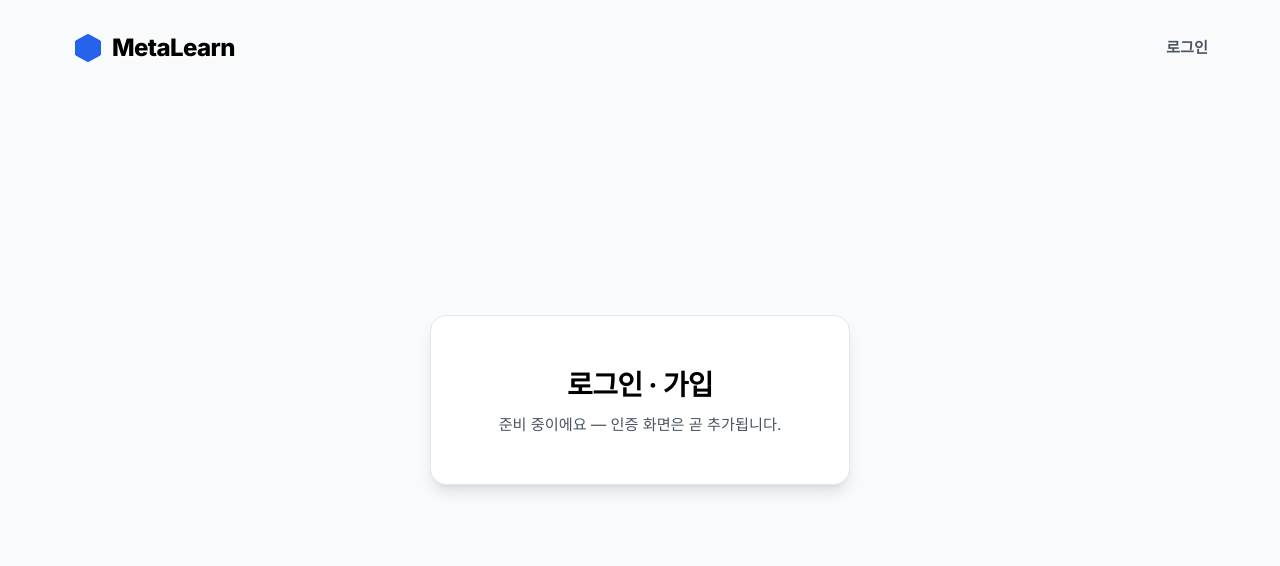
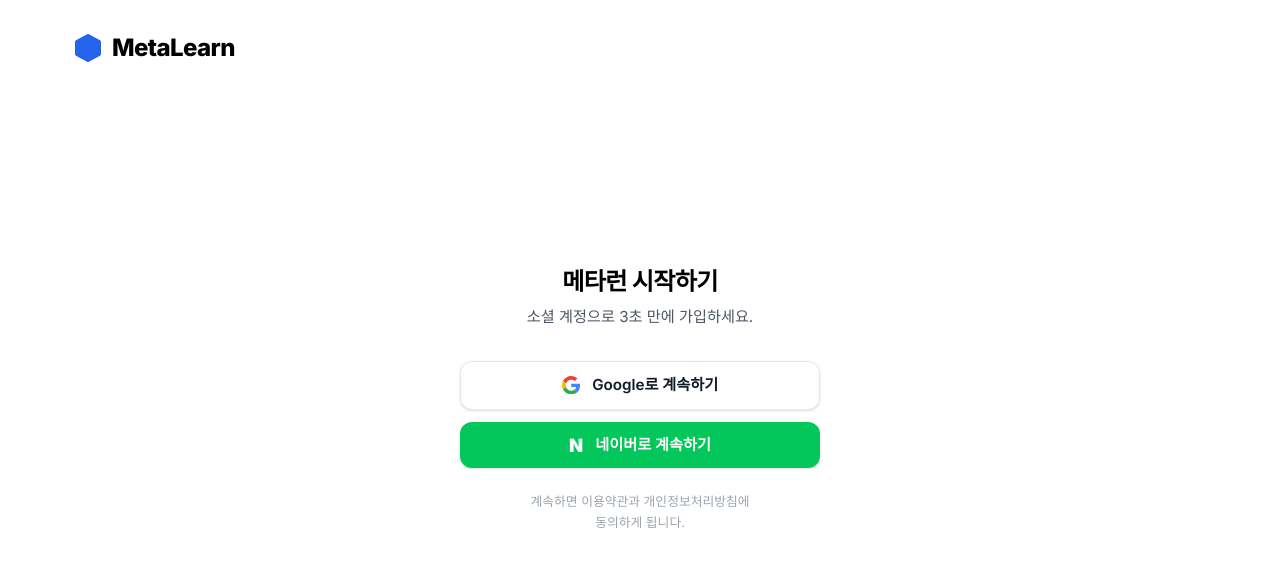
Before and after one commit to Ai-Rookie-Confirmation-Bias/metalearn, a React (Vite) app in the folder frontend/: page /login in a window 1280 px wide. Shown: the top 566 px of the page. Built offline with nearby package versions, Linux system fonts and the light colour scheme; no server answers.

Commit message:
feat: 소셜 로그인 페이지 + 랜딩 스크롤 스냅/UI 통일

```diff
--- a/frontend/src/App.tsx
+++ b/frontend/src/App.tsx
@@ -1,8 +1,11 @@
-import { Outlet, Link } from "react-router-dom";
+import { Outlet, Link, useLocation } from "react-router-dom";
 import { HexagonIcon } from "@phosphor-icons/react";
 
 // 앱 셸: 모든 페이지 공통 글로벌 헤더(로고) + 페이지 콘텐츠 슬롯
 export default function App() {
+  // 인증 페이지에선 헤더 로그인 링크 숨김 (이미 그 페이지라 중복)
+  const isAuthPage = useLocation().pathname === "/login";
+
   return (
     <>
       <header className="fixed left-0 top-0 z-[100] w-full py-8 pointer-events-none">
@@ -14,12 +17,14 @@
             <HexagonIcon weight="fill" className="text-[2rem] text-accent" />
             <span>MetaLearn</span>
           </Link>
-          <Link
-            to="/login"
-            className="pointer-events-auto text-[0.95rem] font-semibold text-text-secondary hover:text-primary transition-colors [text-shadow:0_2px_4px_rgba(255,255,255,0.8)]"
-          >
-            로그인
-          </Link>
+          {!isAuthPage && (
+            <Link
+              to="/login"
+              className="pointer-events-auto rounded-xl border border-border-primary bg-white px-5 py-2 text-[0.9rem] font-semibold text-text-primary shadow-sm hover:bg-bg-secondary transition-colors"
+            >
+              로그인
+            </Link>
+          )}
         </div>
       </header>
       <Outlet />
--- a/frontend/src/app/routes.tsx
+++ b/frontend/src/app/routes.tsx
@@ -2,7 +2,7 @@
 
 import App from "@/App";
 import { LandingPage } from "@/pages/LandingPage";
-import { LoginPage } from "@/pages/LoginPage";
+import { AuthPage } from "@/pages/AuthPage";
 import { LearningPage } from "@/pages/LearningPage";
 
 // URL 기반 페이지 매핑 지도
@@ -14,7 +14,7 @@
     element: <App />,
     children: [
       { index: true, element: <LandingPage /> },
-      { path: "login", element: <LoginPage /> },
+      { path: "login", element: <AuthPage /> },
       { path: "learning", element: <LearningPage /> },
     ],
   },
--- /dev/null
+++ b/frontend/src/pages/AuthPage.tsx
@@ -0,0 +1,73 @@
+// 구글 공식 4색 G 로고 (Phosphor는 단색이라 공식 SVG 인라인)
+function GoogleG({ className = "h-[1.15rem] w-[1.15rem]" }: { className?: string }) {
+  return (
+    <svg className={className} viewBox="0 0 48 48" aria-hidden="true">
+      <path fill="#EA4335" d="M24 9.5c3.54 0 6.71 1.22 9.21 3.6l6.85-6.85C35.9 2.38 30.47 0 24 0 14.62 0 6.51 5.38 2.56 13.22l7.98 6.19C12.43 13.72 17.74 9.5 24 9.5z" />
+      <path fill="#4285F4" d="M46.98 24.55c0-1.57-.15-3.09-.38-4.55H24v9.02h12.94c-.58 2.96-2.26 5.48-4.78 7.18l7.73 6c4.51-4.18 7.09-10.36 7.09-17.65z" />
+      <path fill="#FBBC05" d="M10.53 28.59c-.48-1.45-.76-2.99-.76-4.59s.27-3.14.76-4.59l-7.98-6.19C.92 16.46 0 20.12 0 24c0 3.88.92 7.54 2.56 10.78l7.97-6.19z" />
+      <path fill="#34A853" d="M24 48c6.48 0 11.93-2.13 15.89-5.81l-7.73-6c-2.15 1.45-4.92 2.3-8.16 2.3-6.26 0-11.57-4.22-13.47-9.91l-7.98 6.19C6.51 42.62 14.62 48 24 48z" />
+    </svg>
+  );
+}
+
+// "최근에 로그인했어요" 말풍선 (버튼 위쪽, 꼬리 아래로 — 모바일까지 안전)
+function RecentBadge() {
+  return (
+    <span className="pointer-events-none absolute bottom-full right-2 z-20 mb-2 whitespace-nowrap rounded-lg bg-[#2b2b2b] px-2.5 py-1.5 text-[0.7rem] font-semibold text-white shadow-md">
+      최근에 로그인했어요
+      <span className="absolute right-4 top-full h-2 w-2 -translate-y-1/2 rotate-45 bg-[#2b2b2b]" />
+    </span>
+  );
+}
+
+// 소셜 인증 페이지 (소셜만 → 로그인=가입).
+// localStorage['ml_last_provider']로 표시 분기:
+//   - 없음        → 첫 방문: 가입 문구
+//   - google/naver → 재방문: 로그인 문구 + 해당 버튼에 "최근 로그인" 뱃지
+// ⚠️ OAuth 연결 및 플래그 세팅(로그인 성공 시)은 다음 단계. 지금은 읽기만.
+export function AuthPage() {
+  const lastProvider = localStorage.getItem("ml_last_provider"); // "google" | "naver" | null
+  const returning = lastProvider !== null;
+
+  return (
+    <div className="min-h-screen flex items-center justify-center bg-white px-4">
+      <div className="w-full max-w-[360px] flex flex-col">
+        <h1 className="text-2xl font-bold text-primary tracking-tight text-center">
+          {returning ? "다시 오셨어요" : "메타런 시작하기"}
+        </h1>
+        <p className="text-[0.95rem] text-text-secondary mt-2 mb-8 text-center">
+          {returning
+            ? "소셜 계정으로 로그인하세요."
+            : "소셜 계정으로 3초 만에 가입하세요."}
+        </p>
+
+        {/* 소셜 버튼 (모양만 — OAuth 연결은 다음 단계) */}
+        <div className="flex flex-col gap-3">
+          <button
+            type="button"
+            className="relative w-full flex items-center justify-center gap-3 py-3 rounded-xl border border-border-primary bg-white text-[0.95rem] font-semibold text-text-primary shadow-sm hover:bg-bg-secondary hover:shadow-md transition-all"
+          >
+            <GoogleG />
+            Google로 계속하기
+            {lastProvider === "google" && <RecentBadge />}
+          </button>
+
+          <button
+            type="button"
+            className="relative w-full flex items-center justify-center gap-3 py-3 rounded-xl bg-[#03C75A] text-[0.95rem] font-semibold text-white shadow-sm hover:brightness-95 hover:shadow-md transition-all"
+          >
+            <span className="text-[1.15rem] font-black leading-none">N</span>
+            네이버로 계속하기
+            {lastProvider === "naver" && <RecentBadge />}
+          </button>
+        </div>
+
+        <p className="text-[0.8rem] text-text-tertiary text-center mt-6 leading-relaxed">
+          계속하면 이용약관과 개인정보처리방침에
+          <br />
+          동의하게 됩니다.
+        </p>
+      </div>
+    </div>
+  );
+}
--- a/frontend/src/pages/LandingPage.tsx
+++ b/frontend/src/pages/LandingPage.tsx
@@ -1,4 +1,4 @@
-import type { ReactNode } from "react";
+import { useEffect, useRef, type ReactNode } from "react";
 import { Link } from "react-router-dom";
 import { clsx } from "clsx";
 import { BrainIcon, TargetIcon, TrendUpIcon, CaretDownIcon } from "@phosphor-icons/react";
@@ -8,7 +8,7 @@
 // 우측(또는 좌측) 비주얼 박스: 아이콘 + 하단 뱃지
 function VisualBox({ icon, badge }: { icon: ReactNode; badge: string }) {
   return (
-    <div className="w-[300px] h-[400px] border-[3px] border-border-primary rounded-3xl flex flex-col items-center justify-center shadow-[0_25px_50px_-12px_rgba(0,0,0,0.1)] relative bg-[radial-gradient(circle_at_center,#ffffff_0%,#f9fafb_100%)]">
+    <div className="w-[300px] h-[400px] border-[3px] border-border-primary rounded-2xl flex flex-col items-center justify-center shadow-[0_25px_50px_-12px_rgba(0,0,0,0.1)] relative bg-[radial-gradient(circle_at_center,#ffffff_0%,#f9fafb_100%)]">
       {icon}
       <div className="absolute -bottom-4 bg-[#facc15] text-[#854d0e] font-extrabold px-6 py-2 rounded-full shadow-md text-[0.9rem]">
         {badge}
@@ -49,7 +49,7 @@
   );
 
   return (
-    <section className="h-screen w-full snap-start flex flex-col justify-center relative">
+    <section className="h-screen w-full snap-start snap-always flex flex-col justify-center relative">
       <div className="grid grid-cols-1 min-[900px]:grid-cols-2 gap-16 items-center max-w-[1200px] mx-auto px-8 w-full">
         {reverse ? (
           <>
@@ -68,10 +68,57 @@
 }
 
 export function LandingPage() {
+  const scrollRef = useRef<HTMLDivElement>(null);
+
+  // 랜딩에선 창 스크롤을 잠가 모든 스크롤을 스냅 컨테이너 안에서만 일어나게
+  // (원본 variables.css의 body{overflow:hidden} 역할 — 이게 없으면 크롬에서 창이 스크롤돼 스냅이 안 걸림)
+  useEffect(() => {
+    const prevBody = document.body.style.overflow;
+    const prevHtml = document.documentElement.style.overflow;
+    document.body.style.overflow = "hidden";
+    document.documentElement.style.overflow = "hidden";
+    return () => {
+      document.body.style.overflow = prevBody;
+      document.documentElement.style.overflow = prevHtml;
+    };
+  }, []);
+
+  // 마우스 휠만 가로채 한 섹션씩 이동 (트랙패드=작고 연속적인 델타는 CSS 스냅에 맡김).
+  // Chrome 휠은 CSS 스냅이 잘 안 걸려서 JS로 보정.
+  useEffect(() => {
+    const el = scrollRef.current;
+    if (!el) return;
+    let locked = false;
+
+    const onWheel = (e: WheelEvent) => {
+      if (Math.abs(e.deltaY) < 50) return; // 트랙패드 → native 스냅
+      e.preventDefault();
+      if (locked) return;
+
+      const h = el.clientHeight;
+      const current = Math.round(el.scrollTop / h);
+      const next = Math.max(0, Math.min(current + (e.deltaY > 0 ? 1 : -1), el.children.length - 1));
+      if (next === current) return;
+
+      locked = true;
+      el.scrollTo({ top: next * h, behavior: "smooth" });
+
+      const release = () => {
+        locked = false;
+        el.removeEventListener("scrollend", release);
+      };
+      el.addEventListener("scrollend", release);
+      window.setTimeout(() => (locked = false), 800); // scrollend 미지원 폴백
+    };
+
+    el.addEventListener("wheel", onWheel, { passive: false });
+    return () => el.removeEventListener("wheel", onWheel);
+  }, []);
+
   return (
-    <div className="h-screen overflow-y-scroll snap-y snap-mandatory scroll-smooth">
+    <div ref={scrollRef} className="h-screen overflow-y-scroll snap-y snap-mandatory">
       {/* PAGE 1: 히어로 */}
-      <section className="h-screen w-full snap-start flex flex-col justify-center relative">
+      <section className="h-screen w-full snap-start snap-always flex flex-col justify-center relative">
         <div className="grid grid-cols-1 min-[900px]:grid-cols-2 gap-16 items-center max-w-[1200px] mx-auto px-8 w-full">
           <div className="flex flex-col items-start max-[900px]:items-center max-[900px]:text-center">
             <h1 className="text-[3.5rem] max-[900px]:text-5xl font-extrabold tracking-[-0.04em] leading-[1.1] mb-6 text-[#4ade80]">
@@ -179,7 +226,7 @@
       />
 
       {/* PAGE 5: 프리미엄 CTA */}
-      <section className="h-screen w-full snap-start flex flex-col justify-center items-center text-center relative bg-navy text-white">
+      <section className="h-screen w-full snap-start snap-always flex flex-col justify-center items-center text-center relative bg-navy text-white">
         <div className="flex flex-col items-center gap-10 max-w-[800px] px-8 z-[2]">
           <h2 className="text-[4.5rem] max-md:text-5xl font-black italic leading-[1.1] tracking-[-0.02em] uppercase">
             POWER UP WITH
@@ -190,7 +237,7 @@
           </h2>
           <Link
             to="/login"
-            className="bg-white text-navy px-10 py-4 rounded-full text-[1.125rem] font-extrabold uppercase tracking-wider shadow-[0_10px_25px_rgba(255,255,255,0.2)] hover:scale-105 hover:shadow-[0_15px_35px_rgba(255,255,255,0.3)] transition-all"
+            className="bg-white text-navy px-10 py-4 rounded-xl text-[1.125rem] font-extrabold uppercase tracking-wider shadow-[0_10px_25px_rgba(255,255,255,0.2)] hover:scale-105 hover:shadow-[0_15px_35px_rgba(255,255,255,0.3)] transition-all"
           >
             1주 무료 체험하기
           </Link>
--- a/frontend/src/pages/LoginPage.tsx
+++ /dev/null
@@ -1,11 +0,0 @@
-// 인증 화면 placeholder. 실제 로그인/가입 폼은 별도 작업.
-export function LoginPage() {
-  return (
-    <div className="min-h-screen flex items-center justify-center bg-bg-secondary px-4">
-      <div className="w-full max-w-[420px] bg-white rounded-2xl border border-border-primary shadow-lg p-12 text-center">
-        <h1 className="text-[1.75rem] font-bold text-primary mb-2 tracking-tight">로그인 · 가입</h1>
-        <p className="text-[0.95rem] text-text-secondary">준비 중이에요 — 인증 화면은 곧 추가됩니다.</p>
-      </div>
-    </div>
-  );
-}
```
Also changed, not shown: frontend/src/assets/normal.png (added), 1 other file (tests, documents, lock files or other folders).
